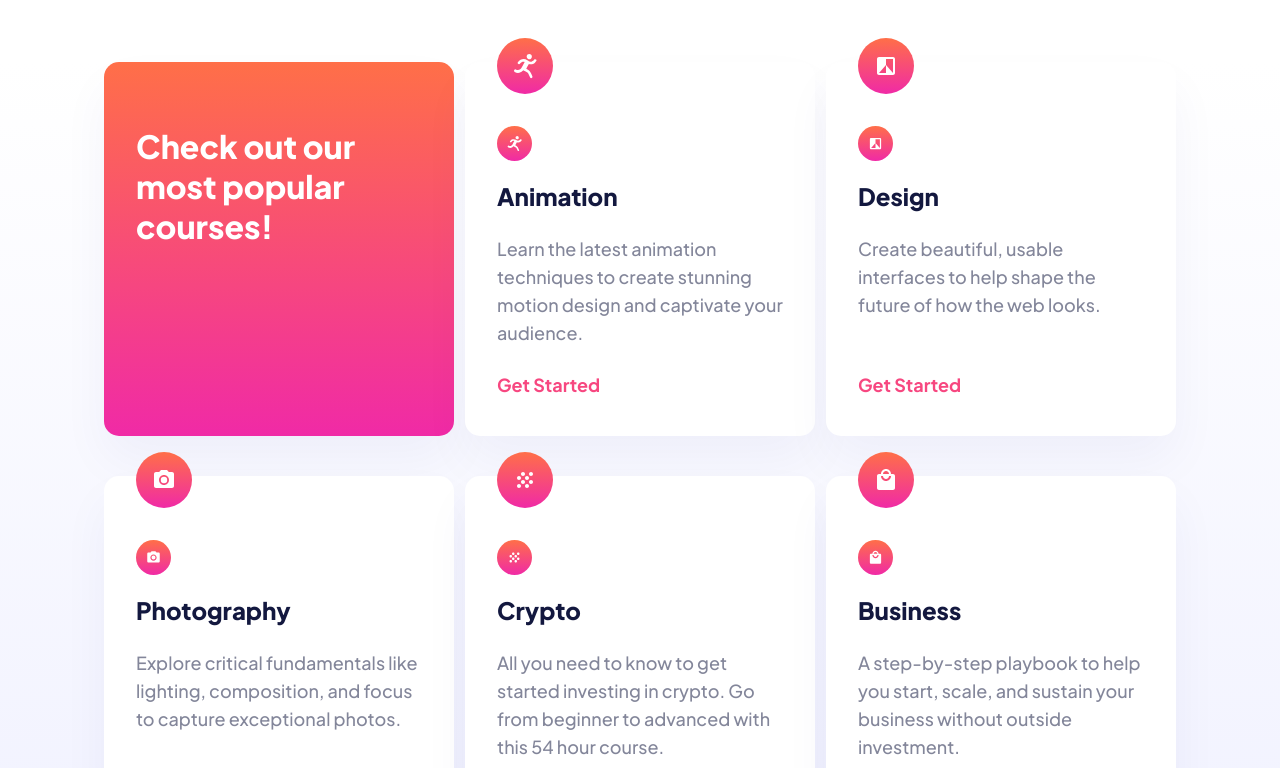
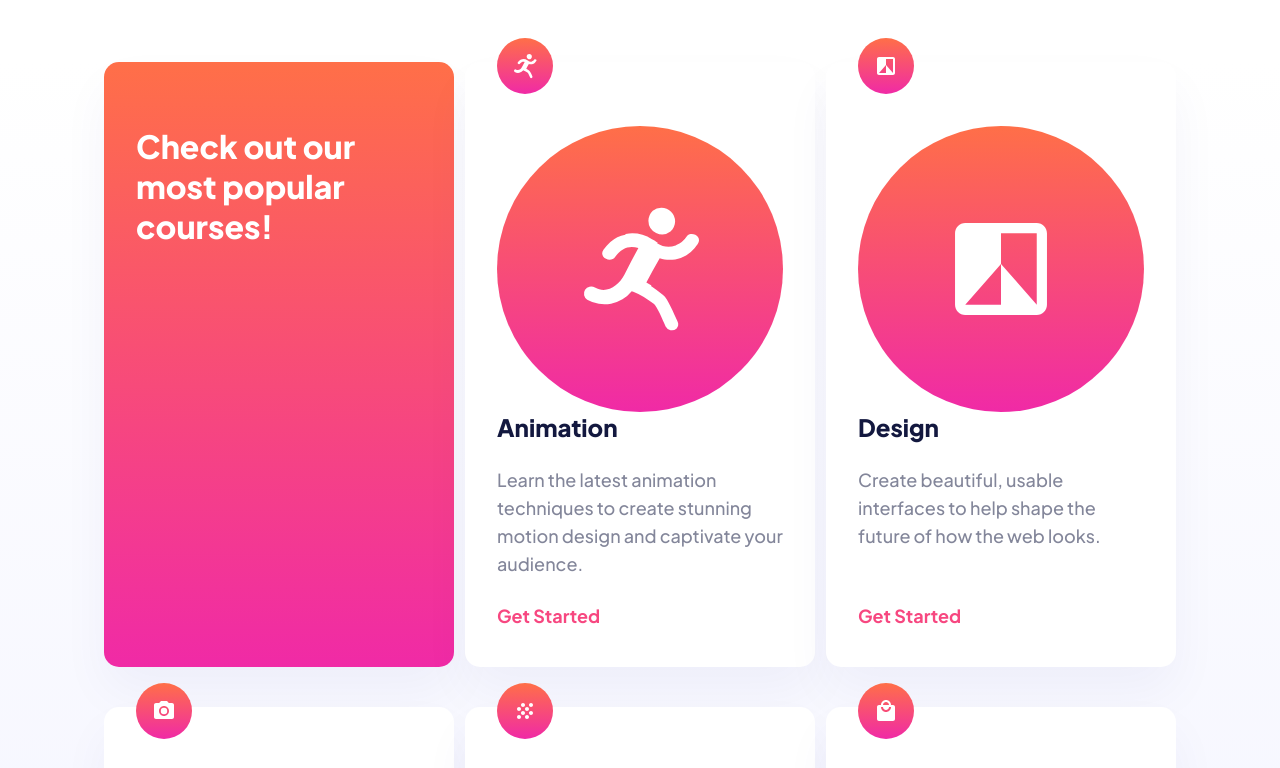
Before and after one commit to Kalderon-Sheikhman/Skilled-elearning-amalitech, a plain HTML site: page index.html in a window 1280 px wide. Shown: the part 660-1428 px from the top of the page. Drawn offline with Linux system fonts and the light colour scheme.

Commit message:
Skilled elearning landing page

```diff
--- a/style.css
+++ b/style.css
@@ -96,41 +96,6 @@ a {
   cursor: pointer;
 }
 
-.animation #icon {
-  height: 35px;
-  width: 35px;
-  margin-bottom:20px;
-
-}
-
-
-.design #icon {
-  height: 35px;
-  width: 35px;
-  margin-bottom:20px;
-
-}
-
-.business #icon {
-  height: 35px;
-  width: 35px;
-  margin-bottom:20px;
-
-}
-
-.photography #icon {
-  height: 35px;
-  width: 35px;
-  margin-bottom:20px;
-
-}
-
-.crypto #icon {
-  height: 35px;
-  width: 35px;
-  margin-bottom:20px;
-
-}
 
 
 /* Buttons */
```
